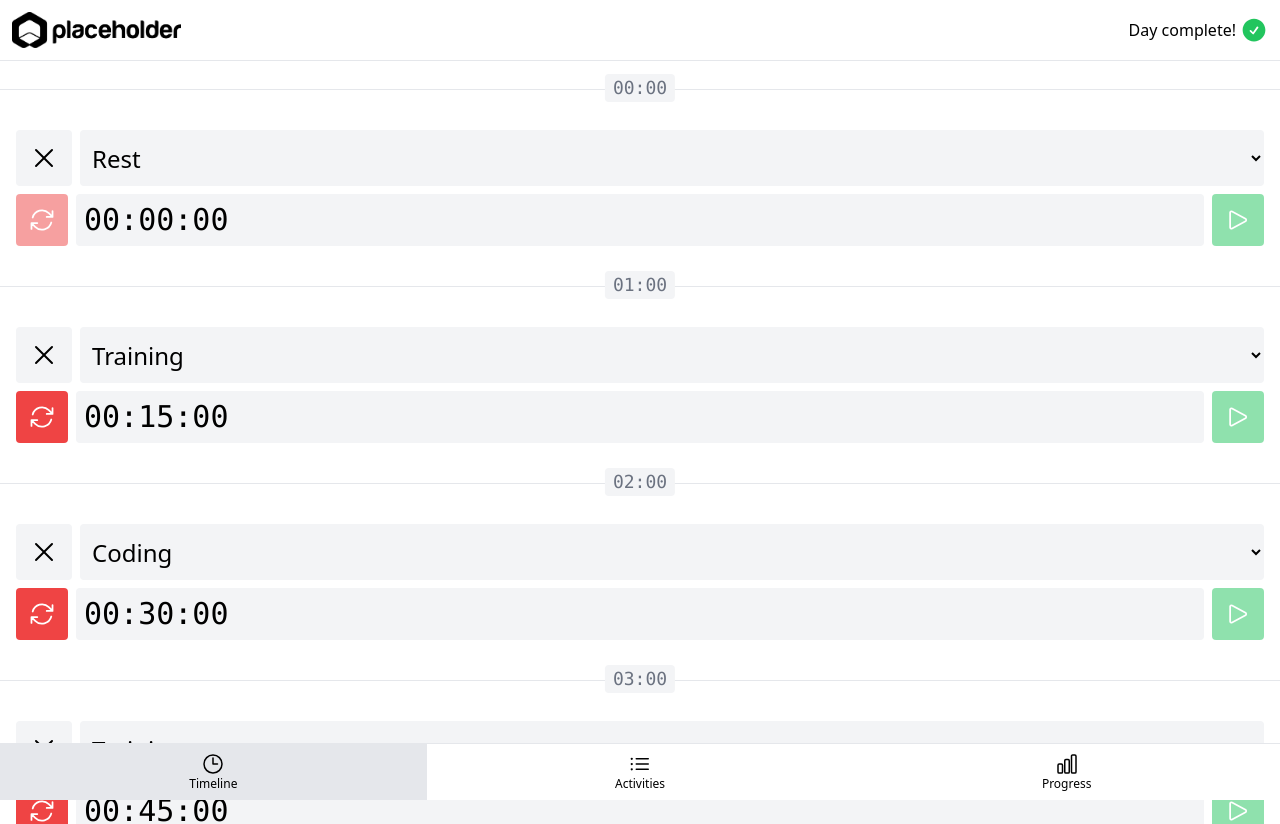
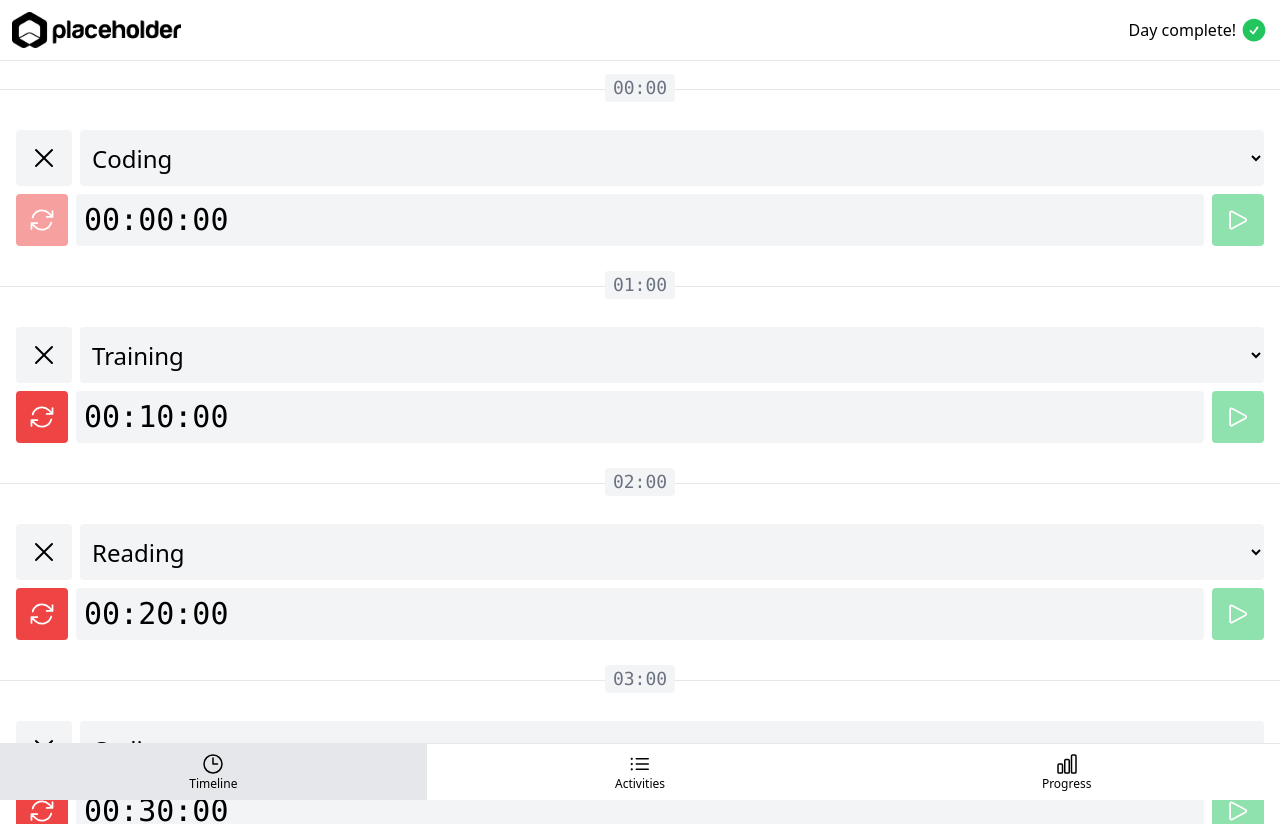
Before and after one commit to ICPO/vue-learn, a Vue app: page /#timeline in a window 1280 px wide. Shown: the top 824 px of the page. Built offline with nearby package versions, Linux system fonts and the light colour scheme.

Commit message:
Таймер активности + время с таймлайна

```diff
--- a/src/App.vue
+++ b/src/App.vue
@@ -4,8 +4,8 @@
   <main class="flex flex-grow flex-col">
     <TheTimeline v-show="currentPage == PAGE_TIMELINE" :timeline-items="timelineItems" ref="timeline"
                  :activity-select-options="activitySelectOptions" :activities="activities"
-                 @set-timeline-item-activity="setTimelineItemActivity" :current-page="currentPage"/>
-    <TheActivities v-show="currentPage == PAGE_ACTIVITIES" :activities="activities" @delete-activity="deleteActivity"
+                 @set-timeline-item-activity="setTimelineItemActivity" :current-page="currentPage" @update-timeline-item-activity-seconds="updateTimelineItemActivitySeconds"/>
+    <TheActivities v-show="currentPage == PAGE_ACTIVITIES" :activities="activities" @delete-activity="deleteActivity"  :timeline-items="timelineItems"
                    @create-activity="createActivity" @set-activity-second-to-complete="setActivitySecondToComplete"/>
     <TheProgress v-show="currentPage == PAGE_PROGRESS"/>
   </main>
@@ -72,4 +72,8 @@ function setTimelineItemActivity(timelineItem, activity) {
 function setActivitySecondToComplete(activity, secondToComplete) {
   activity.secondToComplete = secondToComplete;
 }
+
+function updateTimelineItemActivitySeconds(timelineItem, activitySeconds) {
+  timelineItem.activitySeconds += activitySeconds
+}
 </script>
--- a/src/components/ActivityItem.vue
+++ b/src/components/ActivityItem.vue
@@ -9,7 +9,7 @@
     <div class="flex gap-2">
       <BaseSelect class="grow font-mono" placeholder="h:mm" :options="PERIOD_SELECT_OPTIONS" :selected="activity.secondToComplete || null"
                   @select="emit('setSecondToComplete',$event || 0)"/>
-      <ActivitySecondToComplete v-if="activity.secondToComplete" :activity="activity" />
+      <ActivitySecondToComplete v-if="activity.secondToComplete" :activity="activity" :timeline-items="timelineItems"/>
 
     </div>
   </li>
@@ -22,13 +22,18 @@ import BaseSelect from "../components/BaseSelect.vue"
 import {TrashIcon} from "@heroicons/vue/24/outline"
 import {PERIOD_SELECT_OPTIONS, BUTTON_DANGER} from "../constants"
 import ActivitySecondToComplete from './ActivitySecondToComplete.vue'
-import {isActivityValid, isUndefined, isNumber} from "../validators"
+import { isActivityValid, isUndefined, isNumber, validateTimelineItems } from '../validators'
 
 defineProps({
   activity: {
     type: Object,
     required: true,
     validator: isActivityValid
+  },
+  timelineItems: {
+    required: true,
+    type: Array,
+    validator: validateTimelineItems
   }
 })
 const emit = defineEmits({
--- a/src/components/ActivitySecondToComplete.vue
+++ b/src/components/ActivitySecondToComplete.vue
@@ -1,17 +1,36 @@
 <template>
-  <div class="flex items-center rounded bg-purple-100 px-2 font-mono text-xl text-purple-600">
-    {{ formatSeconds(activity.secondToComplete) }}
-  </div>
+
+  <div :class="classes">{{ seconds }}</div>
 </template>
 
 <script setup>
-import { formatSeconds } from '../functions'
-import { isActivityValid } from '../validators'
-defineProps({
+import { computed } from 'vue'
+import { formatSeconds, getTotalActivitySeconds } from '../functions'
+import { isActivityValid, validateTimelineItems } from '../validators'
+const props = defineProps({
   activity: {
     required: true,
     type: Object,
     validator: isActivityValid
+  },
+  timelineItems: {
+    required: true,
+    type: Array,
+    validator: validateTimelineItems
   }
 })
+
+const classes = computed(
+    () =>
+        `flex items-center rounded bg-purple-100 px-2 font-mono text-xl text-purple-600 ${colorClasses.value}`
+)
+const colorClasses = computed(() =>
+    secondsDiff.value < 0 ? 'bg-red-100 text-red-600' : 'bg-green-100 text-green-600'
+)
+const seconds = computed(() => `${sign.value}${formatSeconds(secondsDiff.value)}`)
+const sign = computed(() => (secondsDiff.value >= 0 ? '+' : '-'))
+const secondsDiff = computed(
+    () =>
+        getTotalActivitySeconds(props.activity, props.timelineItems) - props.activity.secondToComplete
+)
 </script>
--- a/src/components/TheTimeline.vue
+++ b/src/components/TheTimeline.vue
@@ -4,7 +4,7 @@
       <TimelineItem v-for=" timelineItem  in timelineItems" :key="timelineItem.hour" :timeline-item="timelineItem"
                     :activity-select-options="activitySelectOptions" :activities="activities"
                     @scroll-to-hour="scrollToHour"
-                    @select-activity="emit('setTimelineItemActivity',timelineItem,$event)" ref="timelineItemRefs"/>
+                    @select-activity="emit('setTimelineItemActivity',timelineItem,$event)" ref="timelineItemRefs"  @update-activity-seconds="emit('updateTimelineItemActivitySeconds', timelineItem, $event)"/>
     </ul>
   </div>
 </template>
@@ -18,7 +18,7 @@ import {
   validateSelectOptions,
   validateActivities,
   isTimelineItemValid,
-  isActivityValid, isPageValid
+  isActivityValid, isPageValid, isNumber
 } from "../validators";
 import {MIDNIGHT_HOUR, PAGE_TIMELINE} from "../constants";
 
@@ -46,6 +46,9 @@ const props = defineProps({
 })
 defineExpose({ scrollToHour })
 const emit = defineEmits({
+  updateTimelineItemActivitySeconds(timelineItem, activitySeconds) {
+    return [isTimelineItemValid(timelineItem), isNumber(activitySeconds)].every(Boolean)
+  },
   setTimelineItemActivity(timelineItem, activity) {
     return [
       isTimelineItemValid(timelineItem),
--- a/src/components/TimelineItem.vue
+++ b/src/components/TimelineItem.vue
@@ -4,7 +4,11 @@
     <BaseSelect :options="activitySelectOptions" placeholder="Rest" :selected="timelineItem.activityId"
                 @select="selectActivity"/>
 
-    <TimelineStopwatch :seconds="timelineItem.activitySeconds" :hour="timelineItem.hour"/>
+    <TimelineStopwatch
+        :seconds="timelineItem.activitySeconds"
+        :hour="timelineItem.hour"
+        @update-seconds="emit('updateActivitySeconds', $event)"
+    />
   </li>
 </template>
 
@@ -18,7 +22,8 @@ import {
   isHourValid,
   isTimelineItemValid,
   validateActivities,
-  validateSelectOptions
+  validateSelectOptions,
+  isNumber
 } from "../validators";
 
 import {NULLABLE_ACTIVITY} from "../constants";
@@ -43,6 +48,7 @@ const props = defineProps({
 })
 
 const emit = defineEmits({
+  updateActivitySeconds: isNumber,
   selectActivity: isActivityValid,
   scrollToHour: isHourValid
 });
--- a/src/components/TimelineStopwatch.vue
+++ b/src/components/TimelineStopwatch.vue
@@ -40,8 +40,14 @@ const props = defineProps({
 const seconds = ref(props.seconds)
 const isRunning = ref(false)
 const isStartButtonDisabled = props.hour !== new Date().getHours()
+
+const emit = defineEmits({
+  updateSeconds: isNumber
+})
+
 function start() {
   isRunning.value = setInterval(() => {
+    emit('updateSeconds', 1)
     seconds.value++;
   }, MILLISECONDS_IN_SECONDS)
 }
@@ -53,6 +59,7 @@ function stop() {
 
 function reset() {
   stop()
+  emit('updateSeconds', -seconds.value)
   seconds.value = 0
 }
 </script>
--- a/src/functions.js
+++ b/src/functions.js
@@ -46,8 +46,8 @@ export function generateTimelineItems(activities) {
 
     return [...Array(HOUR_IN_DAY).keys()].map((hour) => ({
         hour,
-        activityId: hour % 4 === 0 ? null : activities[hour % 2].id,
-        activitySeconds: hour % 4 === 0 ? 0 : (15 * SECONDS_IN_MINUTES * hour) % SECONDS_IN_HOUR
+        activityId: [0, 1, 2, 3, 4].includes(hour) ? activities[hour % 3].id : null,
+        activitySeconds: [0, 1, 2, 3, 4].includes(hour) ? hour * 600 : 0
     }))
 
 }
@@ -91,3 +91,9 @@ export function formatSeconds(seconds) {
     const utc = date.toUTCString();
     return utc.substring(utc.indexOf(':') - 2, utc.indexOf(':') + 6);
 }
+
+export function getTotalActivitySeconds(activity, timelineItems) {
+    return timelineItems
+        .filter((timelineItem) => timelineItem.activityId === activity.id)
+        .reduce((totalSeconds, timelineItem) => Math.round(timelineItem.activitySeconds + totalSeconds), 0)
+}
--- a/src/pages/TheActivities.vue
+++ b/src/pages/TheActivities.vue
@@ -3,7 +3,7 @@
     <ul v-if="activities.length" class="divide-y grow">
       <ActivityItem v-for="activity in activities" :key="activity.id" :activity="activity"
                     @delete="emit('deleteActivity',activity)"
-                    @set-second-to-complete="setSecondToComplete(activity,$event)"/>
+                    @set-second-to-complete="setSecondToComplete(activity,$event)" :timeline-items="timelineItems"/>
     </ul>
     <div v-else class="grow">
       <img src="../assets/images/no-way.jpg" alt="no-way" class="m-auto">
@@ -15,13 +15,18 @@
 <script setup>
 import ActivityItem from "../components/ActivityItem.vue"
 import TheActivityForm from "../components/TheActivityForm.vue"
-import {isActivityValid, isNumber, validateActivities} from "../validators"
+import {isActivityValid, isNumber, validateActivities, validateTimelineItems } from "../validators"
 
 const prop = defineProps({
   activities: {
     type: Object,
     required: true,
     validator: validateActivities
+  },
+  timelineItems: {
+    required: true,
+    type: Array,
+    validator: validateTimelineItems
   }
 })
 
```
